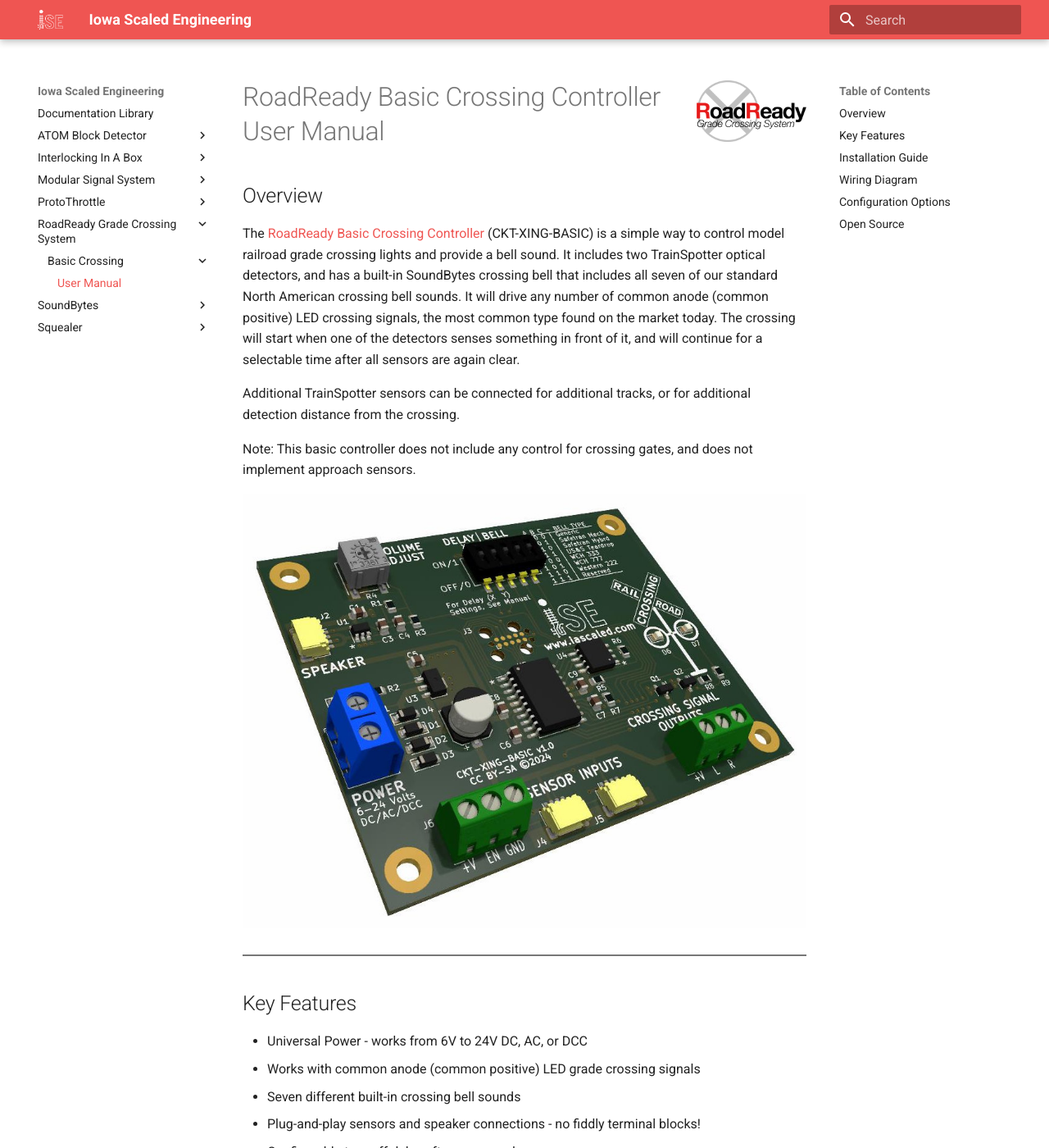
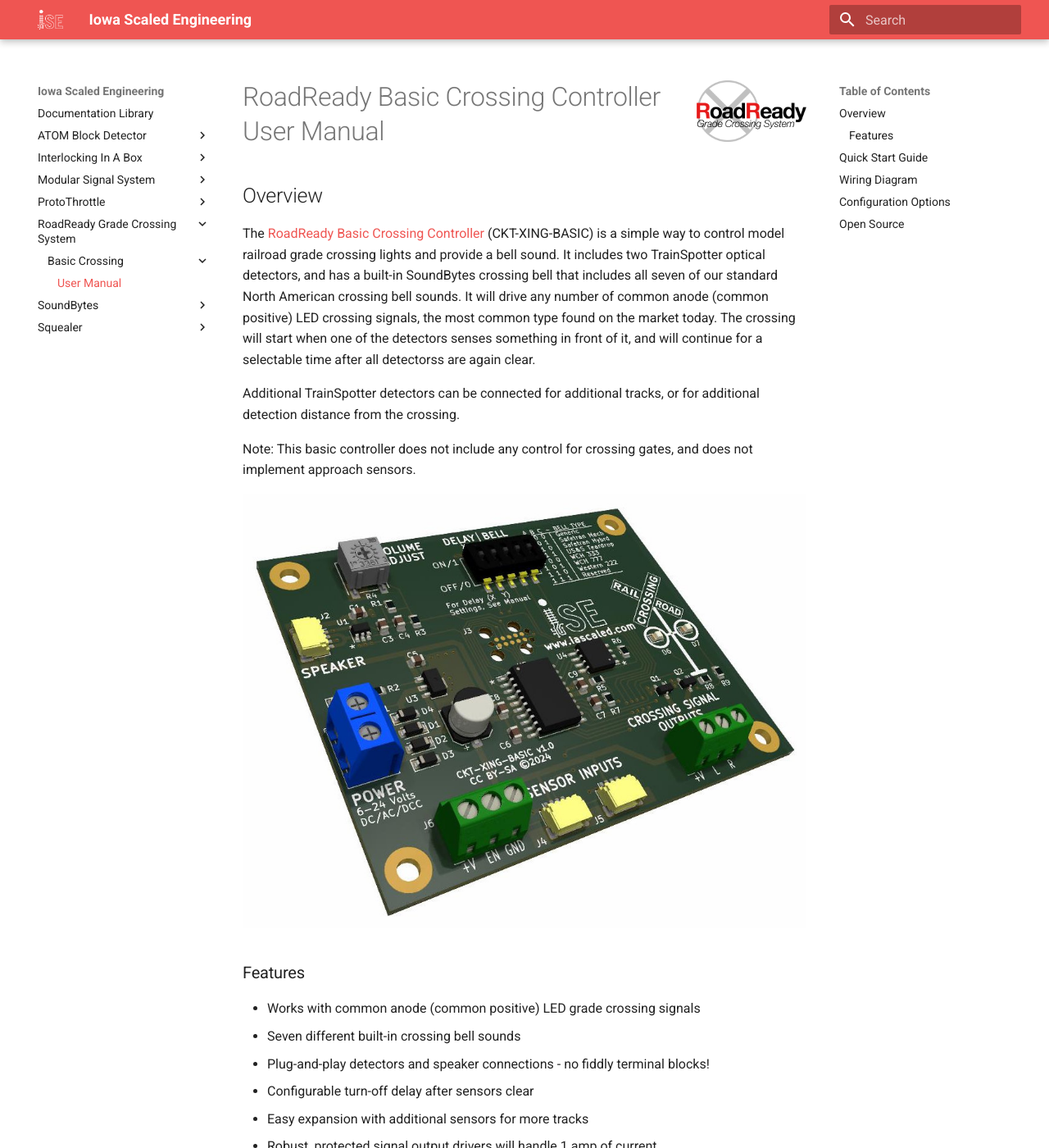
Before and after one commit to IowaScaledEngineering/ise-docs, an MkDocs documentation site: the page built from docs/RoadReady Grade Crossing System/Basic Crossing/manual.md, in a window 1280 px wide and 1400 px high. Shown: the whole window at 82% size. Built offline with MkDocs 1.6.1 and Material for MkDocs 9.7.7, drawn with Linux system fonts in a browser that asks for light colours; some of the changed text lies outside the part shown.

Commit message:
Style update

```diff
--- a/docs/RoadReady Grade Crossing System/Basic Crossing/manual.md
+++ b/docs/RoadReady Grade Crossing System/Basic Crossing/manual.md
@@ -6,28 +6,28 @@
 ## Overview
 
 The [RoadReady Basic Crossing Controller](https://www.iascaled.com/store/CKT-XING-BASIC) (CKT-XING-BASIC) is a simple way to control model railroad grade crossing lights and provide a bell
-sound.  It includes two TrainSpotter optical detectors, and has a built-in SoundBytes crossing bell that includes all seven of our standard North American crossing bell sounds.  It will drive any number of common anode (common positive) LED crossing signals, the most common type found on the market today.  The crossing will start when one of the detectors senses something in front of it, and will continue for a selectable time after all sensors are again clear.
+sound.  It includes two TrainSpotter optical detectors, and has a built-in SoundBytes crossing bell that includes all seven of our standard North American crossing bell sounds.  It will drive any number of common anode (common positive) LED crossing signals, the most common type found on the market today.  The crossing will start when one of the detectors senses something in front of it, and will continue for a selectable time after all detectorss are again clear.
 
-Additional TrainSpotter sensors can be connected for additional tracks, or for additional detection distance from the crossing.
+Additional TrainSpotter detectors can be connected for additional tracks, or for additional detection distance from the crossing.
 
 Note:  This basic controller does not include any control for crossing gates, and does not implement approach sensors.
 
 ![](img/ckt-xing-basic.jpg)
 
----
+### Features
 
-## Key Features
-* Universal Power - works from 6V to 24V DC, AC, or DCC
 * Works with common anode (common positive) LED grade crossing signals
 * Seven different built-in crossing bell sounds
-* Plug-and-play sensors and speaker connections - no fiddly terminal blocks!
+* Plug-and-play detectors and speaker connections - no fiddly terminal blocks!
 * Configurable turn-off delay after sensors clear
 * Easy expansion with additional sensors for more tracks
 * Robust, protected signal output drivers will handle 1 amp of current
+* Includes control board, two (2) TrainSpotter optical detectors, and speaker
+* Universal Power - works from 6V to 24V DC, AC, or DCC
 
 ---
 
-## Installation Guide
+## Quick Start Guide
 
 Step 1: Mount the module to the layout and connect power to the power terminal block.  6 to 24 volts of power is needed, but this can be DC, AC, or DCC.  The module itself will use up to 150 milliamps while playing sound, plus whatever power the LEDs in the signals draw.
 
```
Also changed, not shown: docs/Interlocking In A Box/manual.md (+2 -2 lines).
